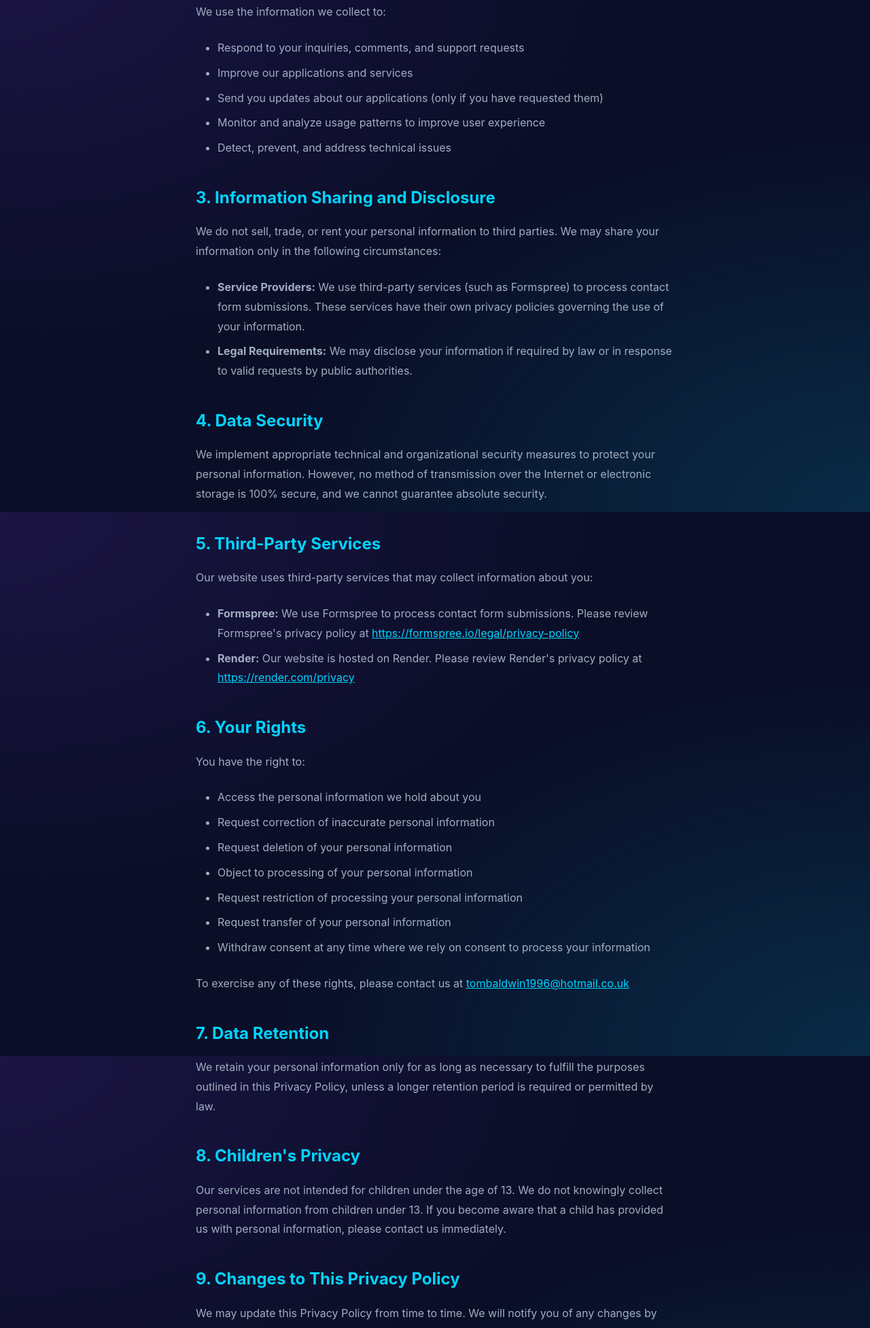
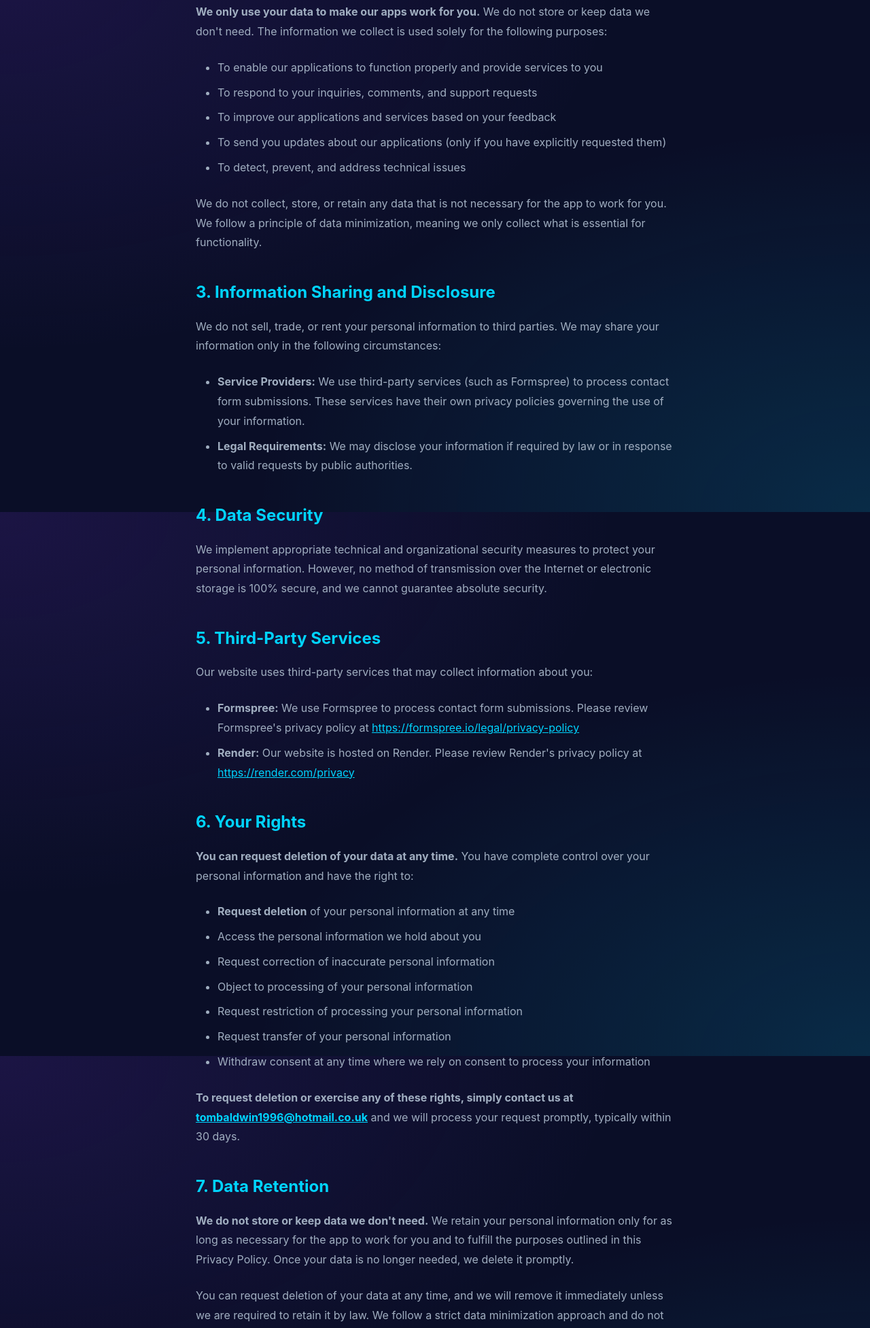
Before and after one commit to tombaldwin96/tomsusefulapps, a plain HTML site: page privacy.html in a window 1280 px wide. Shown: the part 847-2800 px from the top of the page at 68% size. Drawn offline with Linux system fonts and the light colour scheme.

Commit message:
Update privacy policy: clarify data usage is only for app functionality, no unnecessary storage, deletion available anytime

```diff
--- a/privacy.html
+++ b/privacy.html
@@ -103,14 +103,23 @@
 
             <h2>2. How We Use Your Information</h2>
 
-            <p>We use the information we collect to:</p>
+            <p>
+                <strong>We only use your data to make our apps work for you.</strong> We do not store
+                or keep data we don't need. The information we collect is used solely for the following purposes:
+            </p>
             <ul>
-                <li>Respond to your inquiries, comments, and support requests</li>
-                <li>Improve our applications and services</li>
-                <li>Send you updates about our applications (only if you have requested them)</li>
-                <li>Monitor and analyze usage patterns to improve user experience</li>
-                <li>Detect, prevent, and address technical issues</li>
+                <li>To enable our applications to function properly and provide services to you</li>
+                <li>To respond to your inquiries, comments, and support requests</li>
+                <li>To improve our applications and services based on your feedback</li>
+                <li>To send you updates about our applications (only if you have explicitly requested them)</li>
+                <li>To detect, prevent, and address technical issues</li>
             </ul>
+
+            <p>
+                We do not collect, store, or retain any data that is not necessary for the app to work
+                for you. We follow a principle of data minimization, meaning we only collect what is
+                essential for functionality.
+            </p>
 
             <h2>3. Information Sharing and Disclosure</h2>
 
@@ -158,11 +167,14 @@
 
             <h2>6. Your Rights</h2>
 
-            <p>You have the right to:</p>
+            <p>
+                <strong>You can request deletion of your data at any time.</strong> You have complete
+                control over your personal information and have the right to:
+            </p>
             <ul>
+                <li><strong>Request deletion</strong> of your personal information at any time</li>
                 <li>Access the personal information we hold about you</li>
                 <li>Request correction of inaccurate personal information</li>
-                <li>Request deletion of your personal information</li>
                 <li>Object to processing of your personal information</li>
                 <li>Request restriction of processing your personal information</li>
                 <li>Request transfer of your personal information</li>
@@ -170,16 +182,23 @@
             </ul>
 
             <p>
-                To exercise any of these rights, please contact us at
-                <a href="mailto:tombaldwin1996@hotmail.co.uk" style="color: var(--accent-blue);">tombaldwin1996@hotmail.co.uk</a>
+                <strong>To request deletion or exercise any of these rights, simply contact us at
+                <a href="mailto:tombaldwin1996@hotmail.co.uk" style="color: var(--accent-blue);">tombaldwin1996@hotmail.co.uk</a></strong>
+                and we will process your request promptly, typically within 30 days.
             </p>
 
             <h2>7. Data Retention</h2>
 
             <p>
-                We retain your personal information only for as long as necessary to fulfill the
-                purposes outlined in this Privacy Policy, unless a longer retention period is
-                required or permitted by law.
+                <strong>We do not store or keep data we don't need.</strong> We retain your personal
+                information only for as long as necessary for the app to work for you and to fulfill
+                the purposes outlined in this Privacy Policy. Once your data is no longer needed, we
+                delete it promptly.
+            </p>
+            <p>
+                You can request deletion of your data at any time, and we will remove it immediately
+                unless we are required to retain it by law. We follow a strict data minimization
+                approach and do not keep unnecessary information.
             </p>
 
             <h2>8. Children's Privacy</h2>
```
